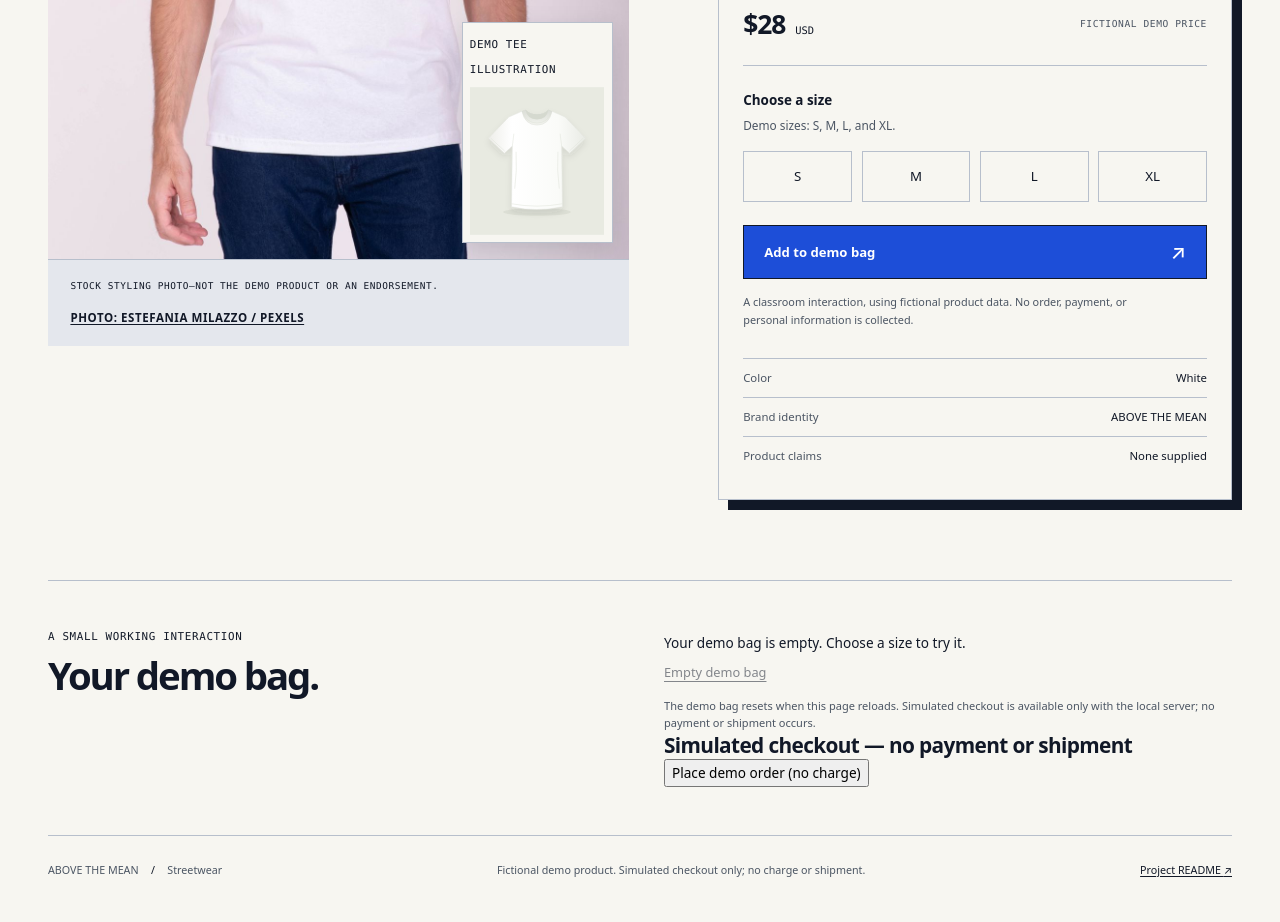
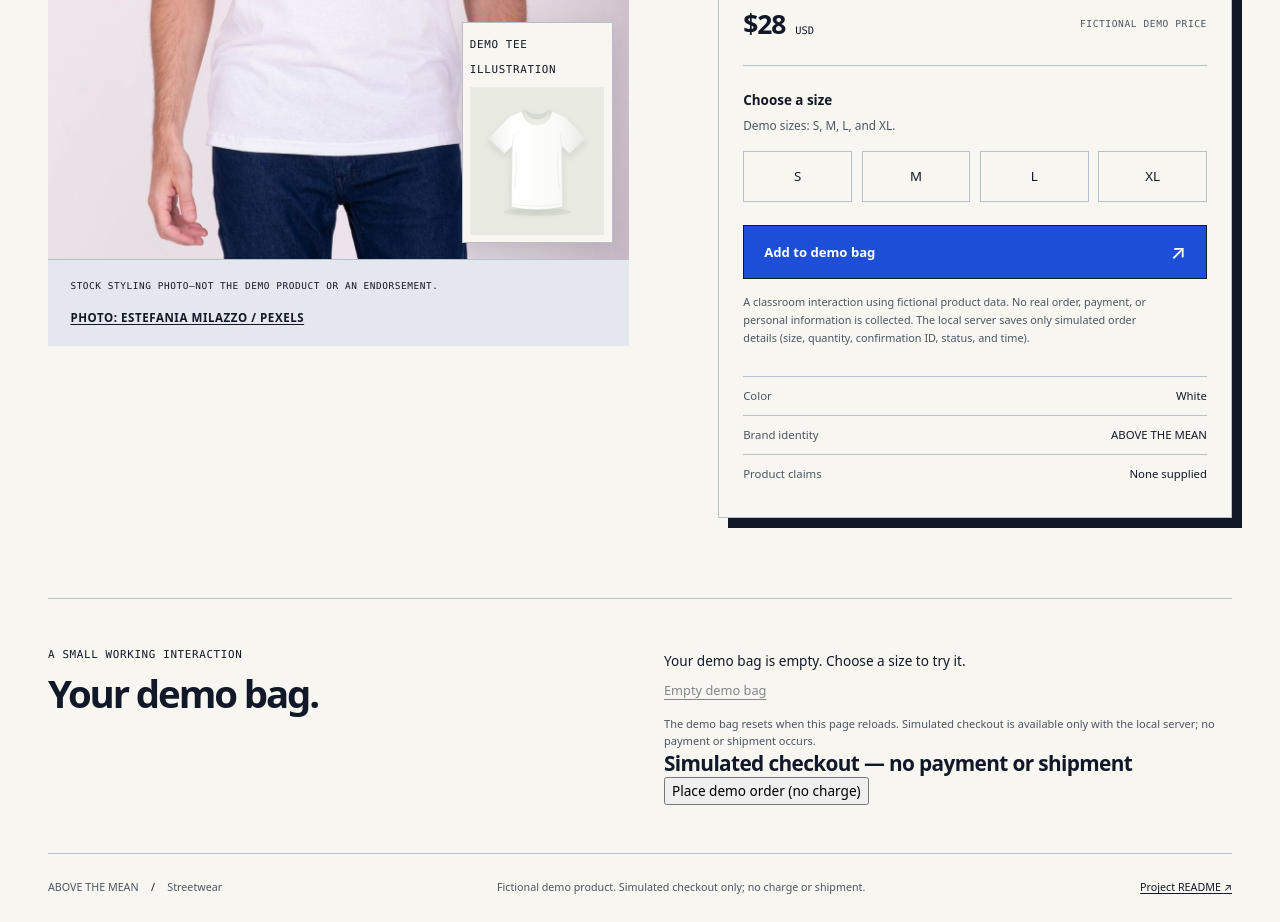
Before and after one commit to davidjimen2008-spec/is117-brand-studio, a website: page public/index.html in a window 1280 px wide. Shown: the part 679-1601 px from the top of the page. Drawn offline with Linux system fonts and the light colour scheme.

Commit message:
Resolve follow-up reviewer disclaimer wording (#7)

```diff
--- a/public/index.html
+++ b/public/index.html
@@ -151,8 +151,9 @@
             </button>
           </form>
           <p class="demo-disclaimer">
-            A classroom interaction, using fictional product data. No order,
-            payment, or personal information is collected.
+            A classroom interaction using fictional product data. No real order,
+            payment, or personal information is collected. The local server saves
+            only simulated order details (size, quantity, confirmation ID, status, and time).
           </p>
           <dl class="product-facts">
             <div>
```
